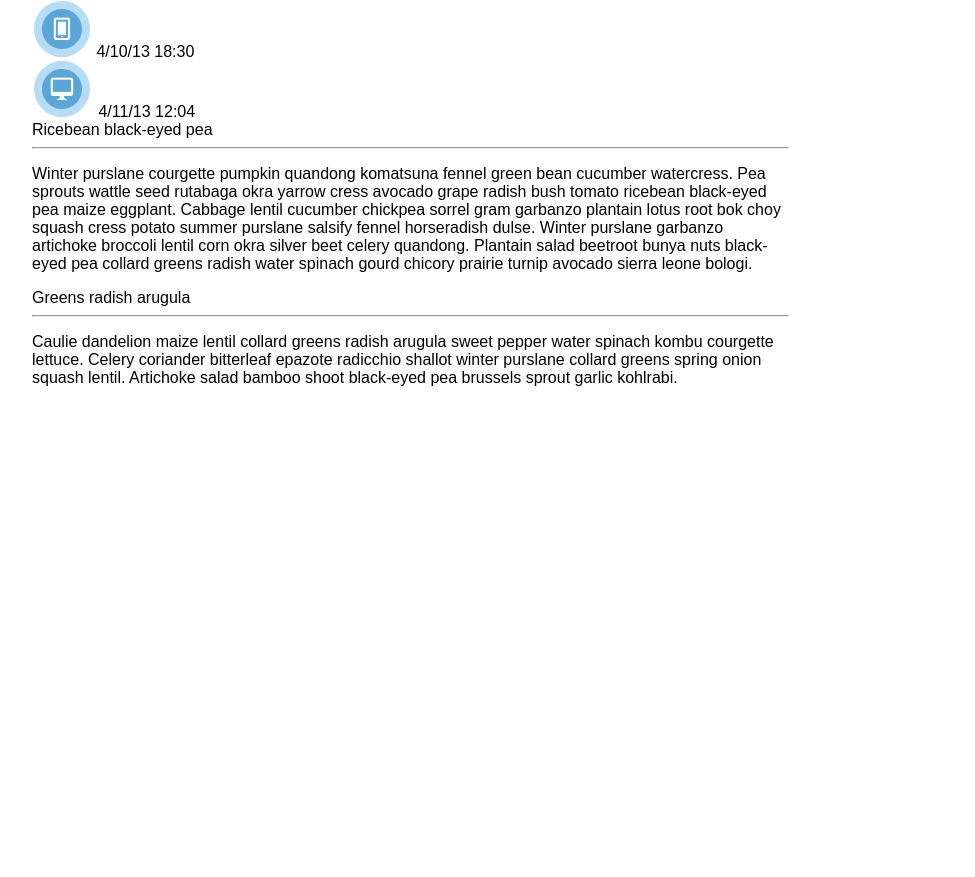
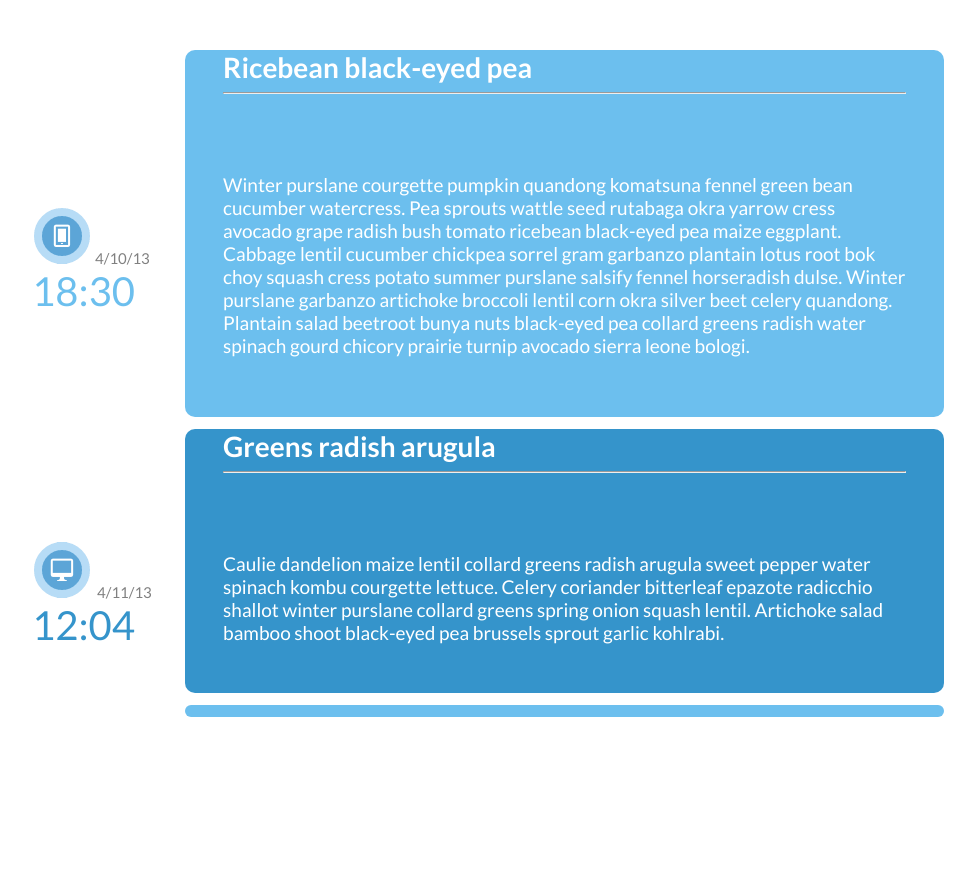
Before and after one commit to schnetthappens/1.3-timeline-layout, a plain HTML site: page index.html in a window 1280 px wide. Shown: the whole page, without its empty margins (118-1093 px from the left). Before the commit the page ends 800 px from the top, so only its background shows below. Drawn offline with Linux system fonts and the light colour scheme.

Commit message:
Applied styling to recipes & sidebar

```diff
--- a/main.css
+++ b/main.css
@@ -9,13 +9,110 @@
   border: 1px solid red;
 } */
 
-/*GENERAL styling, including fonts for body elements*/
+/*****************************************/
+/*FONT STYLINGS for all elements on page*/
+/*****************************************/
+
+  body {
+    margin: 0 auto;
+    font-family: 'Lato', Calibri, Arial, sans-serif;
+  }
+
+  p {
+    font-family: 'Lato', Calibri, Arial, sans-serif;
+    font-size: 19px;
+    font-weight: 100;
+    color: #fff;
+  }
+
+  .time {
+    font-size: 40px;
+  }
+
+  .sidebar-one .time {
+    color: #6cbfee;
+  }
+
+  .sidebar-two .time {
+    color: #3594cb;
+  }
+
+  .date {
+    font-size: 15px;
+    color: grey;
+  }
+
+  .recipe-headings {
+    font-size: 28px;
+    font-weight: bold;
+    color: #fff;
+    padding-top: 25px;
+  }
+
+  .main-recipes p {
+      padding-top: 60px;
+    }
+
+
+  /*****************************************/
+  /*GENERAL page layout*/
+  /*****************************************/
+
   .container {
     width: 980px;
-    margin: auto;
+    margin: 0 auto 0 auto;
   }
 
+  .left-sidebar {
+    width: 150px;
+    height: 670px;
+    display: inline-block;
+  /*   background-color: red; */
+    margin-top: 50px;
+  }
 
-.main-recipes {
-  width: 757px;
-}
+  .sidebar-one, .sidebar-two {
+    height: 335px;
+  }
+
+    .main-recipes {
+      width: 765px;
+      display: inline-block;
+      margin-top: 50px;
+    }
+
+      .ricebean {
+        height: 367px;
+        width: 759px;
+        background-color: #6cbfee;
+        margin-bottom: 12px;
+        padding: 0 38px;
+        -webkit-border-radius: 10px;
+    	  -khtml-border-radius: 10px;
+    	  -moz-border-radius: 10px;
+    	  border-radius: 10px;
+      }
+
+      .greenradish {
+        height: 264px;
+        width: 759px;
+        background-color: #3594cb;
+        margin-bottom: 12px;
+        padding: 0 38px;
+        -webkit-border-radius: 10px;
+    	  -khtml-border-radius: 10px;
+    	  -moz-border-radius: 10px;
+    	  border-radius: 10px;
+      }
+
+      .notshown {
+        height: 12px;
+        width: 759px;
+        background-color: #6cbfee;
+        margin-bottom: 12px;
+        padding: 0 38px;
+        -webkit-border-radius: 10px;
+    	  -khtml-border-radius: 10px;
+    	  -moz-border-radius: 10px;
+    	  border-radius: 10px;
+      }
```
